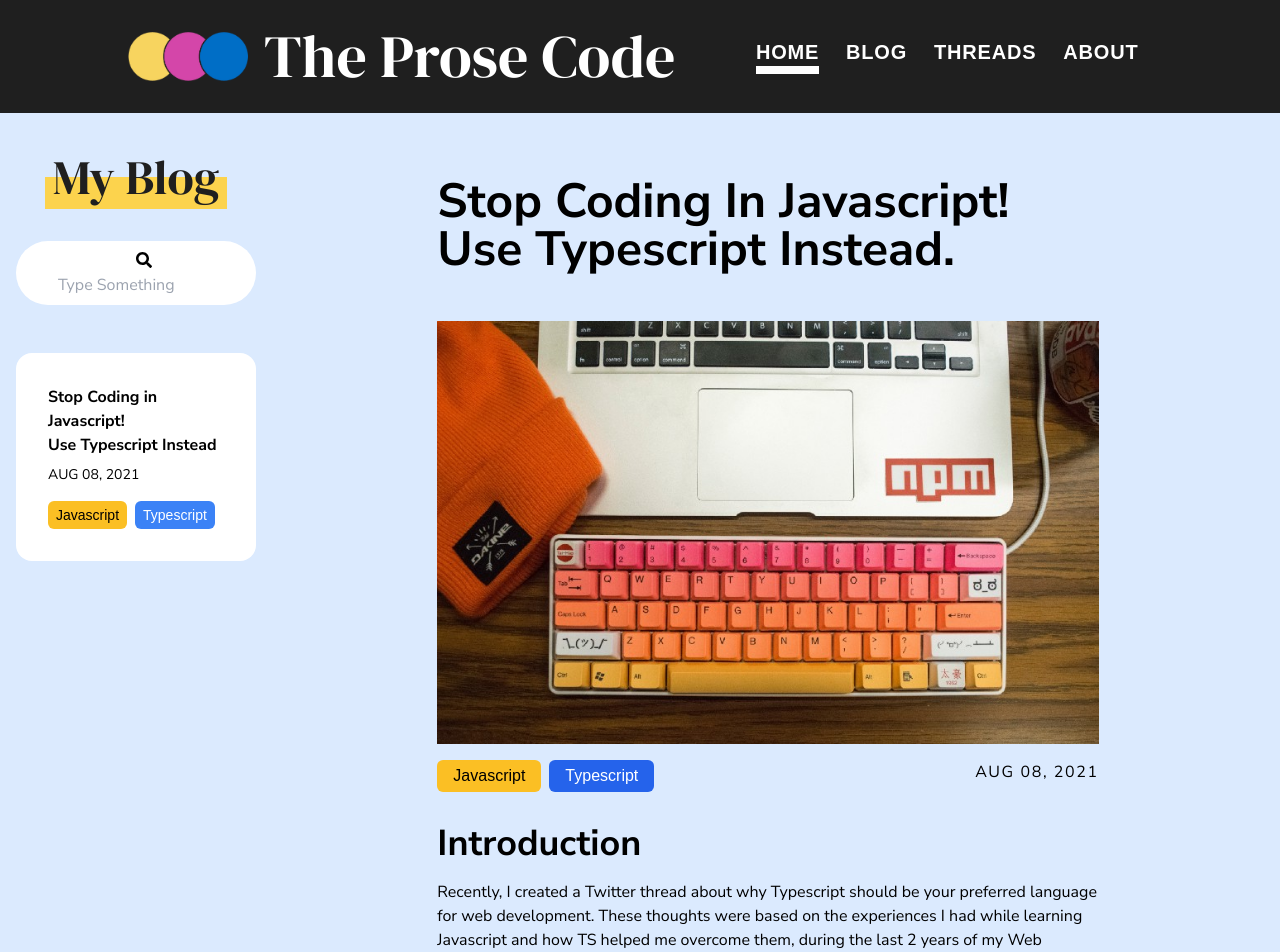
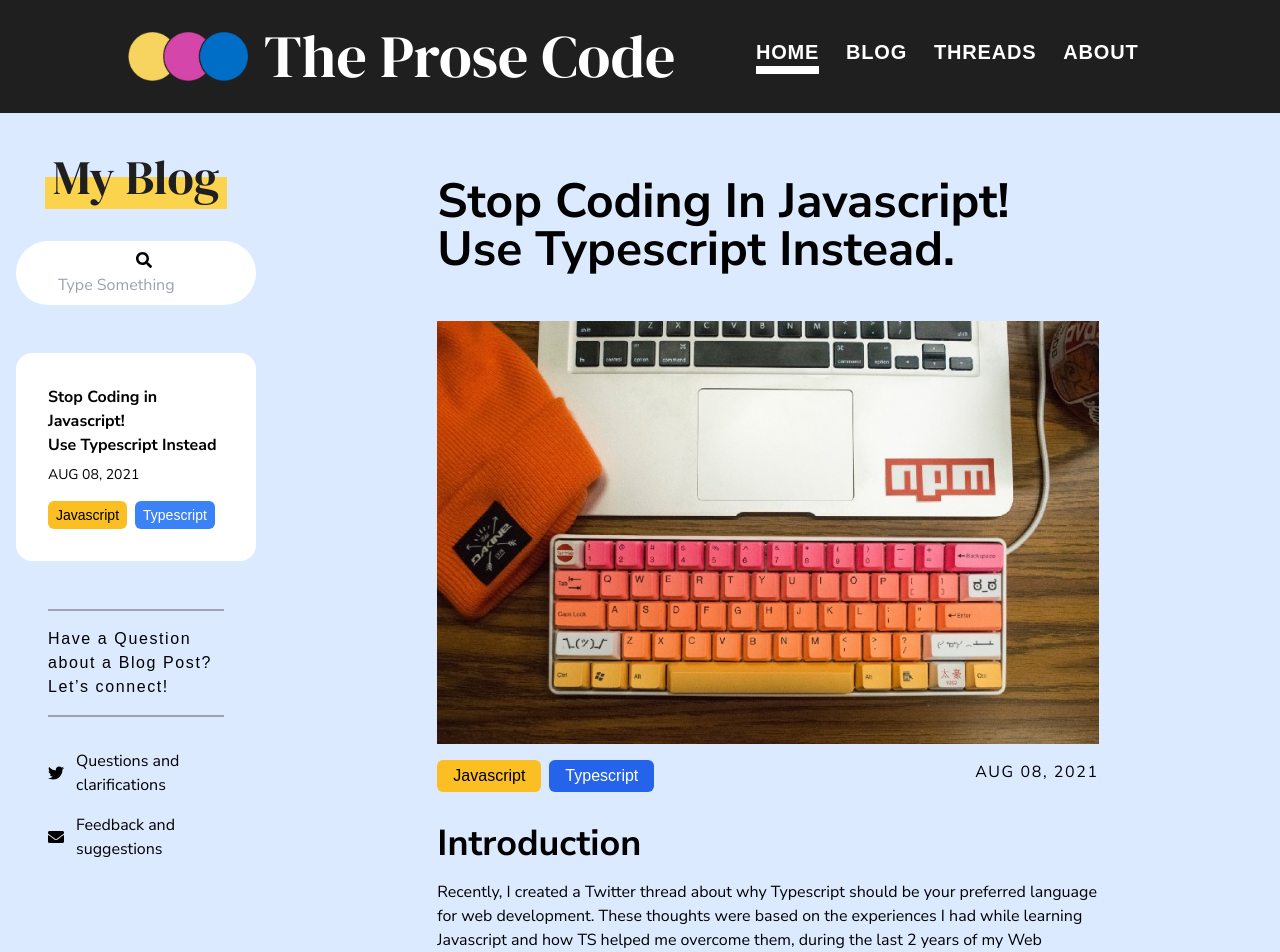
Before and after one commit to BhandarkarPawan/portfolio, a Next.js app: page /blog in a window 1280 px wide. Shown: the top 952 px of the page. Built offline with nearby package versions, Linux system fonts and the light colour scheme.

Commit message:
Improved Blog Nav

```diff
--- a/components/BlogNav/index.tsx
+++ b/components/BlogNav/index.tsx
@@ -2,7 +2,9 @@ import { EColor } from '../../types/data-models';
 import { FontAwesomeIcon } from '@fortawesome/react-fontawesome';
 import React from 'react';
 import Title from '../Title';
+import { faEnvelope } from '@fortawesome/free-solid-svg-icons';
 import { faSearch } from '@fortawesome/free-solid-svg-icons';
+import { faTwitter } from '@fortawesome/free-brands-svg-icons';
 import styles from './index.module.css';
 
 const BlogNav = () => {
@@ -33,6 +35,24 @@ const BlogNav = () => {
           </div>
         </div>
       </div>
+
+      <div className="tracking-widest border-t-2 border-b-2 border-gray-400 mt-12 py-4 mx-8">
+        Have a Question about a Blog Post? Let’s connect!
+      </div>
+      <a
+        href="https://twitter.com/BhandarkarPawan"
+        className="flex items-center font-secondary mx-8 mt-8"
+      >
+        <FontAwesomeIcon icon={faTwitter} className="mr-3" />
+        <p>Questions and clarifications</p>
+      </a>
+      <a
+        href="mailto:pawankbhandarkar@gmail.com"
+        className="flex items-center  font-secondary mx-8 mt-4"
+      >
+        <FontAwesomeIcon icon={faEnvelope} className="mr-3" />
+        <p>Feedback and suggestions</p>
+      </a>
     </aside>
   );
 };
```
